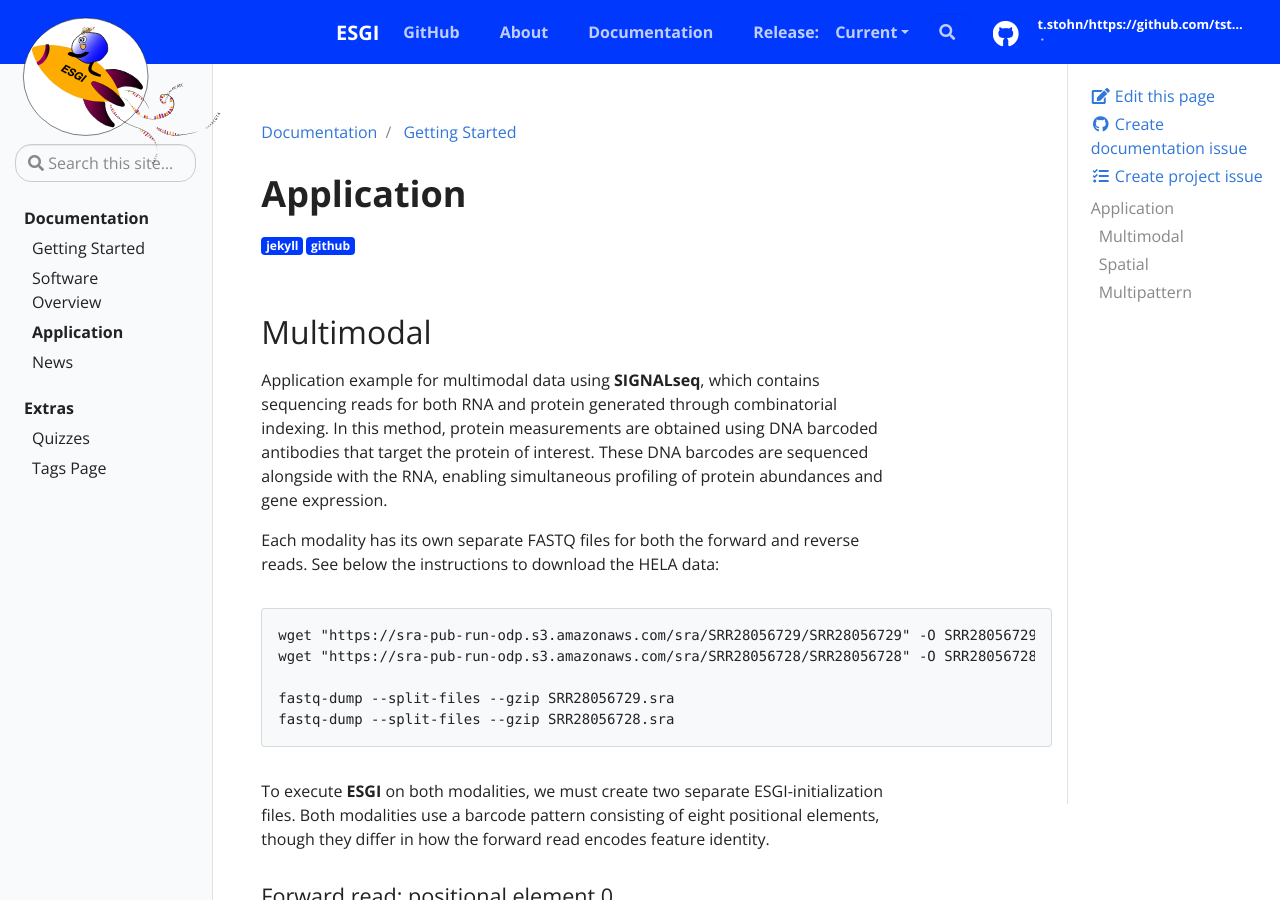
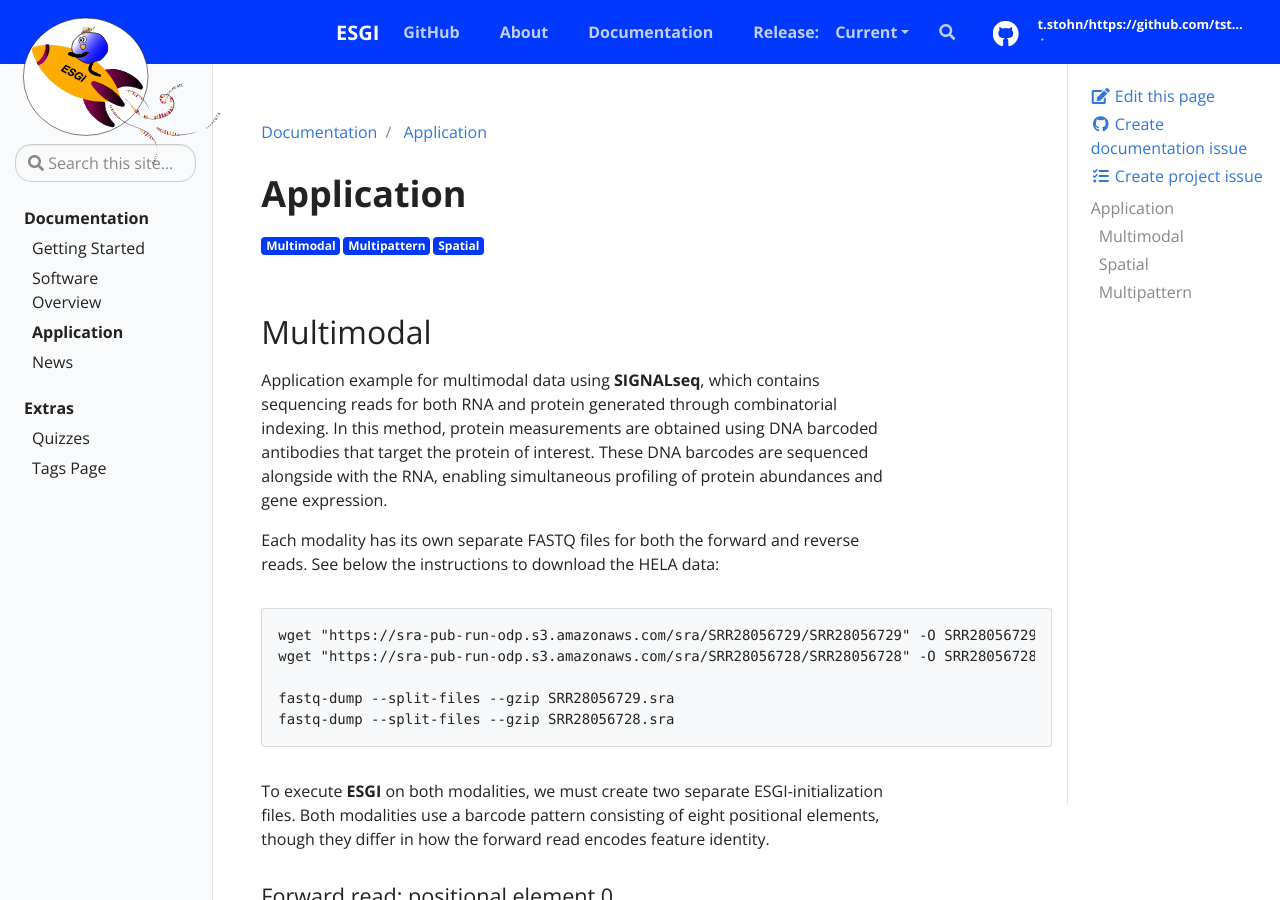
Before and after one commit to tstohn/ESGI.documentation, a Jekyll site: the page built from _docs/application.md, in a window 1280 px wide and 900 px high. Built offline with Jekyll 4.4.1, drawn with Linux system fonts in a browser that asks for light colours.

Commit message:
Update application.md
title and description of the application documentation.

```diff
--- a/_docs/application.md
+++ b/_docs/application.md
@@ -1,9 +1,10 @@
 ---
-title: Getting Started
+title: Application
 tags:
- - jekyll
- - github
-description: Getting started with Docsy Jekyll
+ - Multimodal
+ - Multipattern
+ - Spatial
+description: Application examples for different types of data.
 ---
 
 # Application
```
